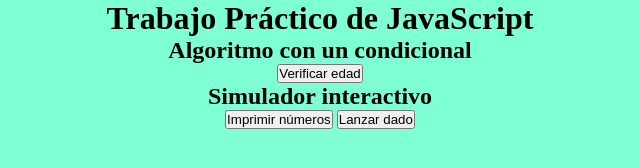
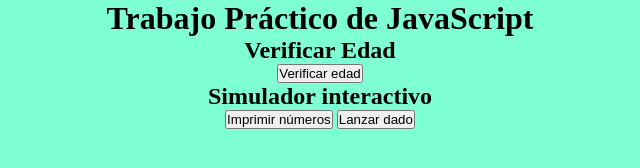
Before and after one commit to LucasBertolini38/JavaScript, a plain HTML site: page index.html in a window 1280 px wide. Shown: the whole page, without its empty margins (320-960 px from the left). Drawn offline with Linux system fonts and the light colour scheme.

Commit message:
primera entrega

```diff
--- a/index.html
+++ b/index.html
@@ -8,7 +8,7 @@
   <body>
     <h1>Trabajo Práctico de JavaScript</h1>
 
-    <h2>Algoritmo con un condicional</h2>
+    <h2>Verificar Edad</h2>
     <button onclick="verificarEdad()">Verificar edad</button>
     <h2>Simulador interactivo</h2>
     <button onclick="imprimirNumeros()">Imprimir números</button>
```
